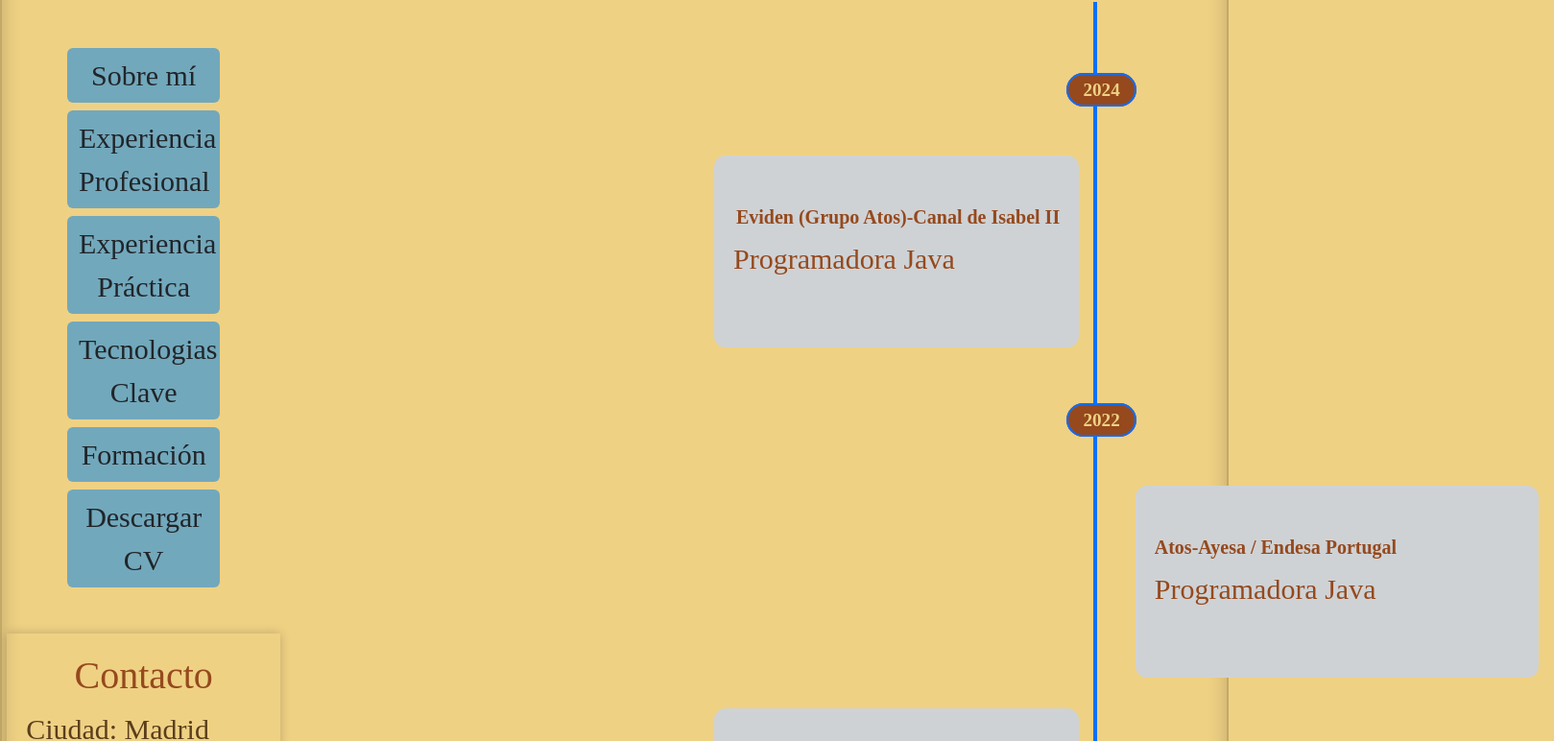
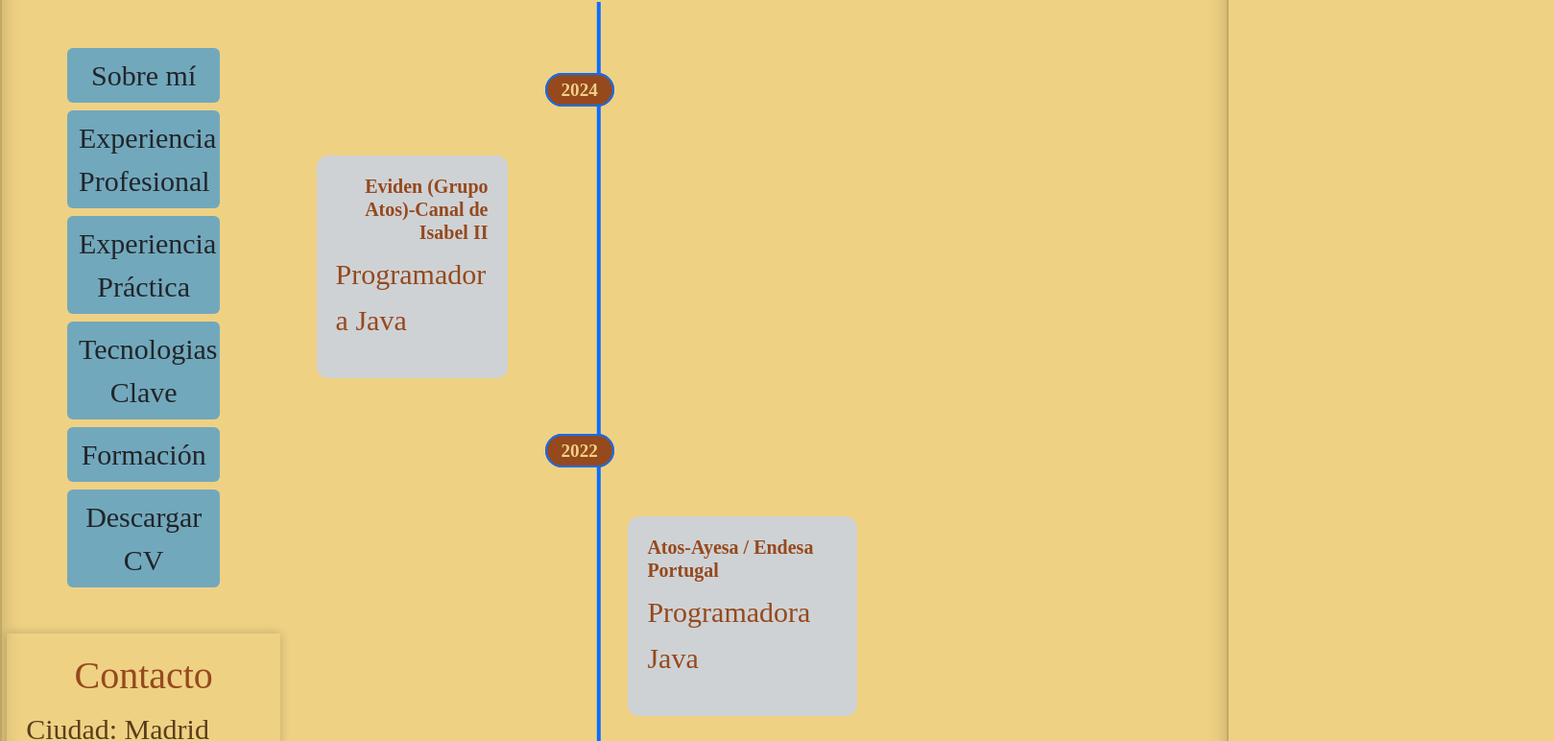
Before and after one commit to mcnudi/portafolio, an Angular app: page /experiencia in a window 1280 px wide. Shown: the part 504-1276 px from the top of the page at 96% size, 1619 px wide, since content can reach past the window. Built offline with nearby package versions, Linux system fonts and the light colour scheme.

Commit message:
posicionamiento de linea de tiempo

```diff
--- a/src/app/pages/experiencia/experiencia.component.css
+++ b/src/app/pages/experiencia/experiencia.component.css
@@ -48,30 +48,30 @@
   position: absolute;
   top: 0;
   bottom: 0;
-  left: 70%; /* línea en el centro */
+  left: -30%; /* línea en el centro */
   width: 4px;
   background: #0d6efd;
-  transform: translateX(-50%);
+  transform: translateX(-30%);
   margin-left: 50px;
   margin-right: 50px;
 }
 
 .timeline-item {
   position: relative;
-  width: 90%;        /* mitad de la pantalla */
+  width: 55%;        /* mitad de la pantalla */
   padding: 1rem;
 
 }
 
 .timeline-item.left {
-  left: 0;           /* pegado al lado izquierdo */
+  left: -80%;           /* pegado al lado izquierdo */
   text-align: right;
   padding-right: 70px;
   /*width: 50%;*/
 }
 
 .timeline-item.right {
-  left: 82%;         /* pegado al lado derecho */
+  left: -20%;         /* pegado al lado derecho */
   text-align: left;
   padding-left: 30px;
   /*width: 50%; */
@@ -90,13 +90,13 @@
 
 .timeline-year {
   position: relative;
-  width: 162%;
+  left: -74%;
   text-align: center;
   margin: 2rem 0;   /* espacio arriba y abajo */
 }
 
 .timeline-year span {
-  background: #95491d;       /* fondo blanco para que corte la línea */
+  background: #95491d;
   padding: 5px 15px;
   border: 2px solid #0d6efd;
   border-radius: 20px;
```
